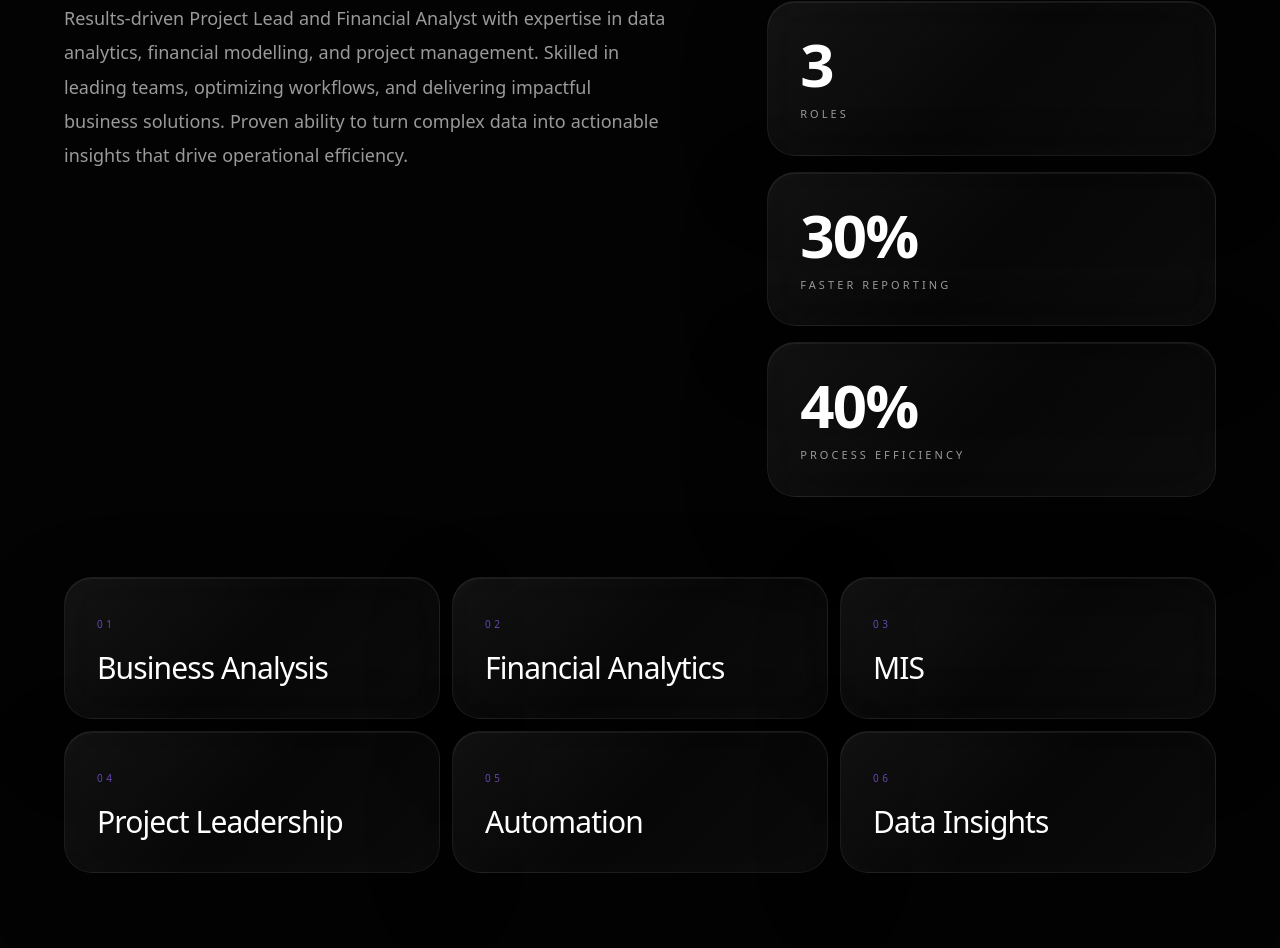
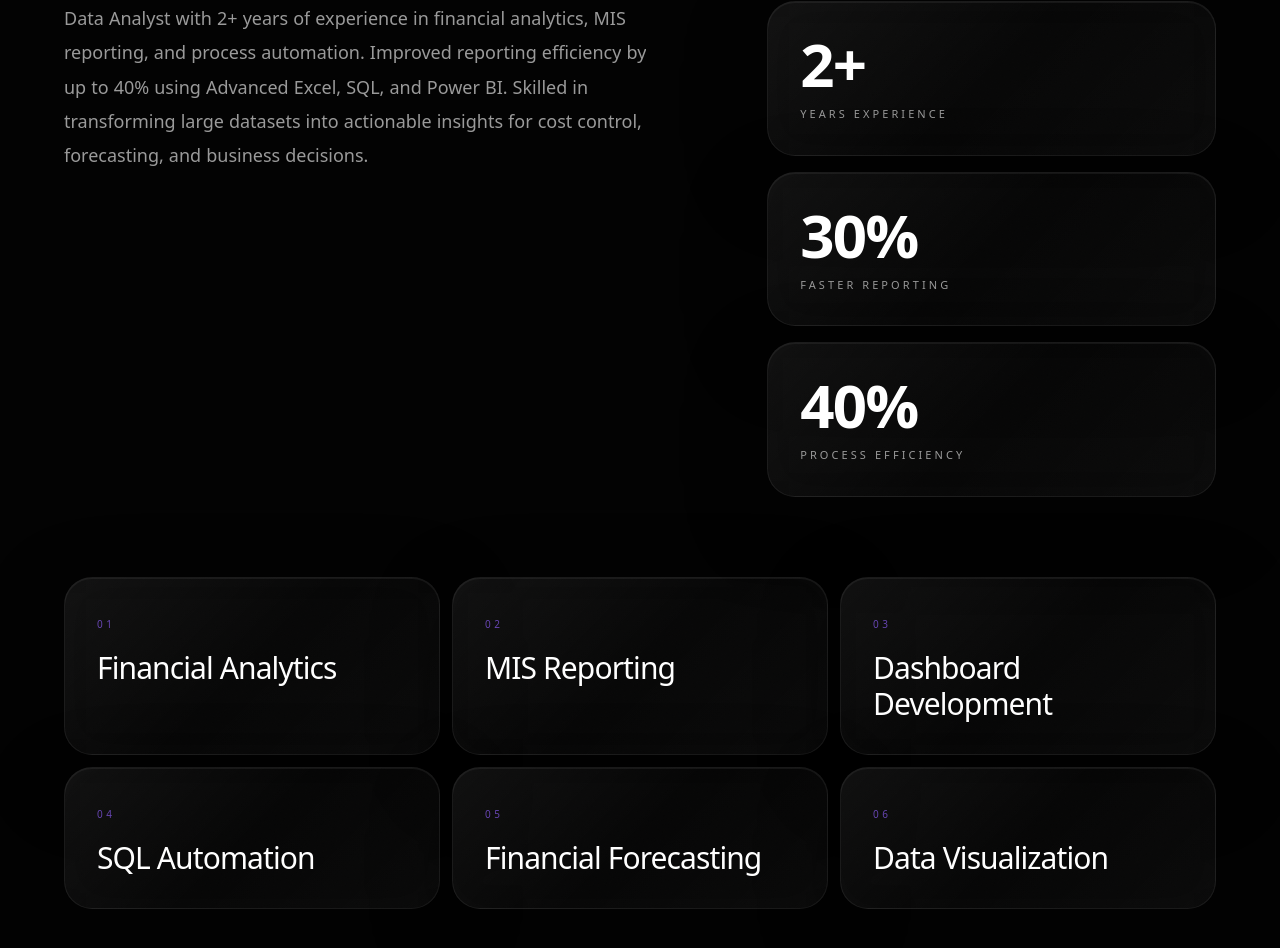
Before and after one commit to Notyashtomar/Portfolio-website, a Next.js app: page / in a window 1280 px wide. Shown: the part 1460-2408 px from the top of the page. Built offline with nearby package versions, Linux system fonts and the light colour scheme; a web font is replaced by a local one.

Commit message:
content: sync portfolio and download to updated resume
Co-authored-by: Cursor <cursoragent@cursor.com>

```diff
--- a/src/app/layout.tsx
+++ b/src/app/layout.tsx
@@ -7,9 +7,10 @@ export const metadata: Metadata = {
   title: `${profile.name} · ${profile.title}`,
   description: profile.summary,
   keywords: [
+    "Data Analyst",
+    "MIS Analyst",
     "Business Analyst",
     "Financial Analyst",
-    "MIS Analyst",
     "Power BI",
     "SQL",
     "Excel",
--- a/src/components/hero/Hero.tsx
+++ b/src/components/hero/Hero.tsx
@@ -153,7 +153,7 @@ export function Hero() {
           className="font-body mt-6 max-w-md text-sm leading-[1.8] text-muted sm:mt-8 md:text-base"
         >
           Turning financial complexity into clarity — through analytics, MIS
-          systems, and project leadership that moves the business forward.
+          reporting, and automation that moves the business forward.
         </motion.p>
 
         <motion.div
--- a/src/components/layout/Navigation.tsx
+++ b/src/components/layout/Navigation.tsx
@@ -4,6 +4,7 @@ import { motion, useMotionValueEvent, useScroll } from "framer-motion";
 import { useState } from "react";
 import { cn } from "@/lib/utils";
 import { GlowButton } from "@/components/ui/GlowButton";
+import { profile } from "@/data/resume";
 import Link from "next/link";
 
 const links = [
@@ -75,7 +76,7 @@ export function Navigation() {
 
         <div className="flex items-center gap-3">
           <Link
-            href="/Yash-Raj-Singh-Tomar-Resume.pdf"
+            href={profile.resumeFile}
             download
             data-cursor="interactive"
             className="hidden md:block"
@@ -140,7 +141,7 @@ export function Navigation() {
           </nav>
           <div className="mt-4 border-t border-white/8 pt-4">
             <Link
-              href="/Yash-Raj-Singh-Tomar-Resume.pdf"
+              href={profile.resumeFile}
               download
               onClick={() => setOpen(false)}
             >
--- a/src/components/sections/About.tsx
+++ b/src/components/sections/About.tsx
@@ -6,7 +6,7 @@ import { PremiumCard } from "@/components/ui/PremiumCard";
 import { SplitReveal } from "@/components/motion/SplitReveal";
 
 const stats = [
-  { value: 3, suffix: "", label: "Roles" },
+  { value: 2, suffix: "+", label: "Years experience" },
   { value: 30, suffix: "%", label: "Faster reporting" },
   { value: 40, suffix: "%", label: "Process efficiency" },
 ];
--- a/src/data/resume.ts
+++ b/src/data/resume.ts
@@ -1,5 +1,5 @@
 /**
- * Source of truth: Yash Bird Analyst (1).pdf
+ * Source of truth: Yash resume format.docx
  * Do not invent roles, metrics, employers, or projects beyond this file.
  */
 
@@ -7,29 +7,29 @@ export const profile = {
   name: "Yash Raj Singh Tomar",
   displayName: "YASH RAJ SINGH TOMAR",
   shortName: "Yash Tomar",
-  title: "Analyst",
+  title: "Data Analyst",
   location: "New Delhi",
   phone: "+91 9311973552",
   email: "yashtomar142001@gmail.com",
-  resumeFile: "/Yash-Raj-Singh-Tomar-Resume.pdf",
+  linkedin: "https://in.linkedin.com/in/yashraj-s-tomar200114",
+  resumeFile: "/Yash-Raj-Singh-Tomar-Resume.docx",
   roles: [
+    "Data Analyst",
+    "MIS Analyst",
     "Business Analyst",
     "Financial Analyst",
-    "MIS Analyst",
-    "Project Lead",
-    "Analyst",
   ],
   summary:
-    "Results-driven Project Lead and Financial Analyst with expertise in data analytics, financial modelling, and project management. Skilled in leading teams, optimizing workflows, and delivering impactful business solutions. Proven ability to turn complex data into actionable insights that drive operational efficiency.",
+    "Data Analyst with 2+ years of experience in financial analytics, MIS reporting, and process automation. Improved reporting efficiency by up to 40% using Advanced Excel, SQL, and Power BI. Skilled in transforming large datasets into actionable insights for cost control, forecasting, and business decisions.",
 } as const;
 
 export const focusAreas = [
-  "Business Analysis",
   "Financial Analytics",
-  "MIS",
-  "Project Leadership",
-  "Automation",
-  "Data Insights",
+  "MIS Reporting",
+  "Dashboard Development",
+  "SQL Automation",
+  "Financial Forecasting",
+  "Data Visualization",
 ] as const;
 
 export const experience = [
@@ -38,171 +38,163 @@ export const experience = [
     company: "Bird Group",
     role: "MIS Analyst",
     period: "Sep 2025 – Present",
-    location: "New Delhi",
+    location: "Delhi",
     highlights: [
-      "Ensured accuracy and timely processing of financial transactions.",
-      "Supported financial reporting and operational analysis.",
-      "Led cross-functional teams to improve workflow efficiency and project delivery.",
-      "Planned timelines, delegated tasks, and monitored progress to meet business goals.",
+      "Automated Excel-based financial reports and dashboards, improving reporting efficiency by 30%.",
+      "Partnered with cross-functional stakeholders to streamline reporting workflows and reduce manual effort by 25%.",
+      "Architected and optimized SQL-driven data pipelines processing 50K+ financial records, reducing data processing time by 35% while elevating KPI visibility and decision intelligence.",
     ],
   },
   {
     id: "wistful-finance",
     company: "Wistful Finance Pvt. Ltd.",
     role: "MIS Analyst",
-    period: "Sep 2024 – Aug 2025",
+    period: "Sep 2024 – Sep 2025",
     location: "New Delhi",
     highlights: [
-      "Collected, cleaned, and analyzed large financial datasets.",
-      "Identified trends, risks, and growth opportunities.",
-      "Supported management with data-driven insights.",
+      "Processed and analysed 50K+ financial records using SQL, Python, and Power BI, uncovering key performance trends that improved reporting efficiency by 25% and supported data-driven strategic decisions.",
+      "Engineered automated reporting solutions, reducing data processing turnaround time by 40% and significantly improving operational efficiency.",
+      "Delivered structured insights to senior management using Power BI and SQL, enabling faster strategic decision-making and improving operational efficiency by 20%.",
     ],
   },
   {
     id: "sla-consultants",
-    company: "SLA Consultants India",
+    company: "SLA Consultants",
     role: "Business Analyst Intern",
     period: "Jul 2024 – Sep 2024",
     location: "New Delhi",
     highlights: [
-      "Gathered and documented business requirements.",
-      "Prepared workflow diagrams and process documents.",
-      "Assisted in improving operational processes.",
+      "Gathered and documented business requirements in collaboration with cross-functional stakeholders, improving process clarity and reducing workflow inefficiencies by 20% using structured documentation and analysis in SQL and Microsoft Excel.",
     ],
   },
 ] as const;
 
 export const projects = [
   {
-    slug: "data-dashboard-development",
-    title: "Data Dashboard Development",
-    subtitle: "Excel & Power BI",
-    tagline: "Interactive leadership dashboards that compressed reporting cycles.",
+    slug: "financial-forecasting",
+    title: "Financial Forecasting Model",
+    subtitle: "Excel · Jan 2026",
+    tagline:
+      "Forecasting models on 50K+ records that lifted accuracy by 25%.",
     challenge:
-      "Reporting lived across fragmented spreadsheets, slowing decision cycles and making KPI visibility inconsistent for leadership.",
+      "Revenue trends and cost-saving opportunities were hard to isolate without structured forecasting across a large historical dataset.",
     solution:
-      "Built interactive dashboards with Pivot Tables, VBA, and Power BI so financial and operational metrics could be explored in one place.",
-    tech: ["Excel", "Pivot Tables", "VBA", "Power BI"],
+      "Designed and implemented financial forecasting models using advanced Microsoft Excel and SQL, analyzing 50K+ historical records to identify revenue trends and cost-saving opportunities.",
+    tech: ["Microsoft Excel", "SQL", "Forecasting Models"],
     architecture: [
-      "Source workbooks consolidated into structured Excel models",
-      "Pivot-driven summary layers for fast slicing",
-      "VBA automation for repeatable refresh workflows",
-      "Power BI visuals for leadership-ready storytelling",
+      "Historical financial records consolidated for trend analysis",
+      "Advanced Excel models for revenue and cost forecasting",
+      "SQL-backed analysis on 50K+ records",
+      "Outputs structured for strategic planning decisions",
     ],
     metrics: [
-      { value: "30%", label: "Faster reporting time" },
-      { value: "Excel + Power BI", label: "Delivery stack" },
-      { value: "Interactive", label: "Dashboard format" },
+      { value: "25%", label: "Forecast accuracy gain" },
+      { value: "50K+", label: "Historical records" },
+      { value: "Jan 2026", label: "Delivery" },
     ],
     impact:
-      "Improved reporting time by 30%, giving stakeholders clearer KPI visibility with less manual assembly.",
+      "Improved forecast accuracy by 25% and enabled data-driven strategic planning around revenue trends and cost-saving opportunities.",
     lessons: [
-      "Automation compounds when the underlying data model is clean.",
-      "Leadership dashboards succeed when exploration and clarity coexist.",
+      "Forecast quality depends on clean historical coverage.",
+      "Excel + SQL together make large-scale forecasting practical.",
+    ],
+  },
+  {
+    slug: "data-dashboard-development",
+    title: "Financial Dashboard",
+    subtitle: "Excel & Power BI · Sep 2025",
+    tagline:
+      "Interactive leadership dashboards on 50,000+ rows of financial data.",
+    challenge:
+      "Leadership needed faster KPI visibility without waiting on slow, manually assembled financial reports.",
+    solution:
+      "Designed interactive dashboards on 50,000+ rows of financial data for leadership reporting using Excel and Power BI.",
+    tech: ["Excel", "Power BI", "KPI Reporting"],
+    architecture: [
+      "Financial datasets prepared for interactive exploration",
+      "Excel models as the analytical foundation",
+      "Power BI visuals for leadership-ready storytelling",
+      "KPI views optimized for faster report preparation",
+    ],
+    metrics: [
+      { value: "30%", label: "Faster report prep" },
+      { value: "50,000+", label: "Data rows" },
+      { value: "Sep 2025", label: "Delivery" },
+    ],
+    impact:
+      "Reduced report preparation time by 30% while improving visibility into KPI performance for leadership.",
+    lessons: [
+      "Interactive dashboards succeed when KPI clarity comes first.",
+      "Scale matters — 50K+ rows need intentional model design.",
     ],
   },
   {
     slug: "sql-data-extraction",
-    title: "SQL Data Extraction & Transformation",
-    subtitle: "SQL Automation",
-    tagline: "Automated multi-source extraction that lifted processing efficiency.",
+    title: "SQL Data Automation",
+    subtitle: "SQL · Aug 2024",
+    tagline:
+      "Automated pipelines across sources that cut turnaround by 20%.",
     challenge:
-      "Data lived across multiple sources, forcing repetitive manual extraction before analysis could even begin.",
+      "Reporting depended on repetitive multi-source extraction before analysis could begin.",
     solution:
-      "Automated data fetching and transformation with SQL queries so multi-source inputs could be prepared consistently and faster.",
-    tech: ["SQL", "Data Extraction", "Transformation"],
+      "Built automated data pipelines using SQL to extract and transform data from multiple sources, processing 100K+ records.",
+    tech: ["SQL", "Data Pipelines", "ETL"],
     architecture: [
-      "Multi-source query layer for structured extraction",
-      "Transformation logic for clean analytical tables",
-      "Reusable SQL patterns for recurring reporting needs",
+      "Multi-source SQL extraction layer",
+      "Transformation logic for consistent reporting tables",
+      "Automated pipelines for recurring refresh cycles",
+      "Output designed for faster business insight delivery",
     ],
     metrics: [
-      { value: "40%", label: "Processing efficiency gain" },
-      { value: "Multi-source", label: "Data coverage" },
-      { value: "Automated", label: "Fetch workflow" },
+      { value: "40%", label: "Processing efficiency" },
+      { value: "100K+", label: "Records processed" },
+      { value: "20%", label: "Faster turnaround" },
     ],
     impact:
-      "Improved processing efficiency by 40% by removing repetitive manual extraction steps.",
+      "Reduced reporting turnaround time by 20%, increased data processing efficiency by 40%, and improved reporting consistency.",
     lessons: [
-      "The highest ROI automation often sits before the dashboard.",
-      "Consistent transformation logic protects insight quality.",
-    ],
-  },
-  {
-    slug: "financial-forecasting",
-    title: "Financial Data Analysis & Forecasting",
-    subtitle: "Excel Analytics",
-    tagline: "Trend analysis and forecasting models for revenue and cost decisions.",
-    challenge:
-      "Financial trends and cost-saving opportunities were hard to see without structured forecasting and comparative analysis.",
-    solution:
-      "Used advanced Excel techniques — VLOOKUP, INDEX-MATCH, and forecasting models — to analyze trends and surface revenue and cost-saving strategies.",
-    tech: ["Excel", "VLOOKUP", "INDEX-MATCH", "Forecasting Models"],
-    architecture: [
-      "Lookup-driven reconciliation across financial tables",
-      "Trend analysis on historical performance",
-      "Forecasting models for planning scenarios",
-    ],
-    metrics: [
-      { value: "Forecasting", label: "Model focus" },
-      { value: "Revenue & Cost", label: "Decision lenses" },
-      { value: "Excel", label: "Primary platform" },
-    ],
-    impact:
-      "Enabled clearer trend visibility and supported optimization of revenue and cost-saving strategies.",
-    lessons: [
-      "Strong lookup architecture makes forecasting trustworthy.",
-      "Financial insight is most useful when tied to an action lever.",
+      "Automation before the dashboard creates compounding speed gains.",
+      "Consistent transformation logic protects insight quality at scale.",
     ],
   },
 ] as const;
 
 export const skillCategories = [
   {
-    category: "Analytics & Finance",
+    category: "Data & Analytics",
     skills: [
-      "Financial Analysis & Reporting",
-      "Financial Modeling & Forecasting",
+      "SQL",
+      "Python (Pandas)",
+      "Data Cleaning",
+      "Exploratory Data Analysis (EDA)",
+      "Data Visualization",
     ],
   },
   {
-    category: "Project & Operations",
+    category: "Finance & Reporting",
     skills: [
-      "Project Planning & Execution",
-      "Workflow & Process Optimization",
+      "Financial Analysis",
+      "MIS Reporting",
+      "Financial Forecasting",
+      "Dashboard Development",
     ],
   },
   {
-    category: "Leadership & Communication",
-    skills: [
-      "Team Leadership & Mentoring",
-      "Presentation & Reporting",
-      "Problem Solving & Time Management",
-    ],
-  },
-  {
-    category: "Tools & Technology",
-    skills: [
-      "Advanced MS Excel & Google Sheets",
-      "Power BI / Tableau",
-      "SQL",
-      "Python (Data Analysis)",
-      "MS Office Suite",
-      "CRM / ERP Systems",
-    ],
+    category: "Tools & Platforms",
+    skills: ["Advanced Excel", "Power BI", "Stakeholder Communication"],
   },
 ] as const;
 
 export const skillNodes = [
   {
-    id: "ba",
-    label: "Business Analysis",
-    detail: "Requirements gathering, process documentation, and operational clarity.",
+    id: "sql",
+    label: "SQL",
+    detail: "Extraction, transformation, and multi-source data pipelines.",
   },
   {
-    id: "fm",
-    label: "Financial Modelling",
-    detail: "Forecasting, scenario thinking, and structured financial analysis.",
+    id: "excel",
+    label: "Advanced Excel",
+    detail: "Financial reports, dashboards, and forecasting models.",
   },
   {
     id: "pbi",
@@ -210,162 +202,117 @@ export const skillNodes = [
     detail: "Interactive dashboards and leadership-ready visualization.",
   },
   {
-    id: "excel",
-    label: "Excel",
-    detail: "Pivot Tables, lookups, and financial workbook architecture.",
+    id: "python",
+    label: "Python",
+    detail: "Pandas-based analysis for cleaning and insight generation.",
   },
   {
-    id: "adv-excel",
-    label: "Advanced Excel",
-    detail: "Complex modelling, automation-ready sheets, and analysis depth.",
+    id: "fa",
+    label: "Financial Analysis",
+    detail: "Cost control, forecasting, and decision-focused analytics.",
   },
   {
-    id: "sql",
-    label: "SQL",
-    detail: "Extraction, transformation, and multi-source data preparation.",
+    id: "clean",
+    label: "Data Cleaning",
+    detail: "Preparing large datasets for reliable analysis.",
   },
   {
-    id: "python",
-    label: "Python",
-    detail: "Data analysis workflows for cleaning and insight generation.",
+    id: "eda",
+    label: "EDA",
+    detail: "Exploratory analysis to surface trends and performance drivers.",
   },
   {
-    id: "vba",
-    label: "VBA",
-    detail: "Spreadsheet automation used in dashboard delivery workflows.",
-  },
-  {
-    id: "tableau",
-    label: "Tableau",
-    detail: "Visual analytics alongside Power BI for storytelling.",
-  },
-  {
-    id: "pm",
-    label: "Project Management",
-    detail: "Timeline planning, delegation, and delivery ownership.",
-  },
-  {
-    id: "erp",
-    label: "ERP",
-    detail: "Working across ERP systems for operational and financial data.",
-  },
-  {
-    id: "crm",
-    label: "CRM",
-    detail: "CRM systems for business and operational context.",
-  },
-  {
-    id: "auto",
-    label: "Automation",
-    detail: "Reducing manual effort across reporting and data workflows.",
+    id: "dash",
+    label: "Dashboards",
+    detail: "Interactive reporting for KPI visibility and leadership use.",
   },
   {
     id: "mis",
-    label: "MIS",
-    detail: "Management information systems, reporting accuracy, and analysis.",
+    label: "MIS Reporting",
+    detail: "Management information systems and automated financial reports.",
+  },
+  {
+    id: "forecast",
+    label: "Forecasting",
+    detail: "Financial forecasting models for planning and cost strategy.",
+  },
+  {
+    id: "viz",
+    label: "Visualization",
+    detail: "Clear visual storytelling from complex financial datasets.",
+  },
+  {
+    id: "stake",
+    label: "Stakeholders",
+    detail: "Cross-functional communication and insight delivery.",
   },
 ] as const;
 
 export const education = [
   {
-    school: "Delhi University (Maharaja Agrasen College)",
-    period: "2020 – 2023",
-    credential:
-      "Bachelor’s in Mathematics (Hons.) with OMSP (Mathematical Statistics & Probability)",
-    detail: "Focus on core mathematics, statistics, and data analysis.",
+    school: "Maharaja Agrasen College, University of Delhi",
+    period: "Aug 2020 – Jun 2023",
+    credential: "Bachelor’s degree (Math and Office Management)",
+    detail: "Focus: Statistics, Probability, Data Analysis · Delhi",
   },
   {
-    school: "JM International School",
-    period: "2020",
-    credential: "Senior Secondary (Class XII) — Science",
-    detail: "Score: 90%. Foundation in Physics, Chemistry, and Mathematics.",
-  },
-  {
-    school: "JM International School",
-    period: "2018",
-    credential: "Secondary (Class X)",
-    detail: "Score: 90%. Focus on analytical and problem-solving skills.",
+    school: "JM International School, Delhi",
+    period: "Aug 2020",
+    credential: "Higher Secondary (Physics, Chemistry, Math)",
+    detail: "Score: 90% · Delhi",
   },
 ] as const;
 
 export const certifications = [
   {
-    title: "Introduction to Corporate Finance",
-    issuer: "University of Pennsylvania",
-  },
-  {
-    title: "Fundamentals of Quantitative Modeling",
-    issuer: "University of Pennsylvania",
-  },
-  {
-    title: "Financial Acumen for Non-Financial Managers",
-    issuer: "University of Pennsylvania",
-  },
-  {
-    title: "How Software Ate Finance",
-    issuer: "Stanford University",
-  },
-  {
-    title: "Financial Modeling & Business Analysis",
+    title: "Financial Modelling & Business Analysis",
     issuer: "PwC",
   },
   {
-    title: "Problem-Solving with Excel",
-    issuer: "PwC",
-  },
-  {
-    title: "Leadership Skills",
-    issuer: "IIM Ahmedabad",
-  },
-  {
-    title: "Excel Skills for Business: Essentials",
+    title: "Data Analytics & Visualization",
     issuer: "Macquarie University",
   },
   {
-    title: "Analyzing & Visualizing Data with Microsoft Power BI",
-    issuer: "Office Master",
-  },
-  {
-    title: "Business Analytics & Finance Tools",
-    issuer: "SLA Consultants India",
+    title: "Introduction to Corporate Finance",
+    issuer: "University of Pennsylvania",
   },
 ] as const;
 
 export const achievements = [
   {
     id: "experience",
-    value: 3,
-    suffix: "",
-    label: "Professional Roles",
-    detail: "Bird Group · Wistful Finance · SLA Consultants",
+    value: 2,
+    suffix: "+",
+    label: "Years Experience",
+    detail: "Financial analytics · MIS · process automation",
   },
   {
-    id: "dashboards",
-    value: 30,
+    id: "efficiency",
+    value: 40,
     suffix: "%",
-    label: "Faster Reporting",
-    detail: "From interactive Excel & Power BI dashboards",
+    label: "Reporting Efficiency",
+    detail: "Peak improvement across Excel, SQL, and Power BI work",
   },
   {
-    id: "automation",
-    value: 40,
-    suffix: "%",
-    label: "Processing Efficiency",
-    detail: "From SQL extraction & transformation automation",
+    id: "records",
+    value: 50,
+    suffix: "K+",
+    label: "Financial Records",
+    detail: "Analyzed and processed across MIS and dashboard work",
   },
   {
     id: "projects",
     value: 3,
     suffix: "",
     label: "Featured Projects",
-    detail: "Dashboards · SQL automation · Financial forecasting",
+    detail: "Forecasting · Dashboards · SQL automation",
   },
   {
     id: "certs",
     value: certifications.length,
     suffix: "",
     label: "Certifications",
-    detail: "PwC · UPenn · Stanford · IIM Ahmedabad · more",
+    detail: "PwC · Macquarie · University of Pennsylvania",
   },
 ] as const;
 
```
Also changed, not shown: 2 other files (tests, documents, lock files or other folders).
